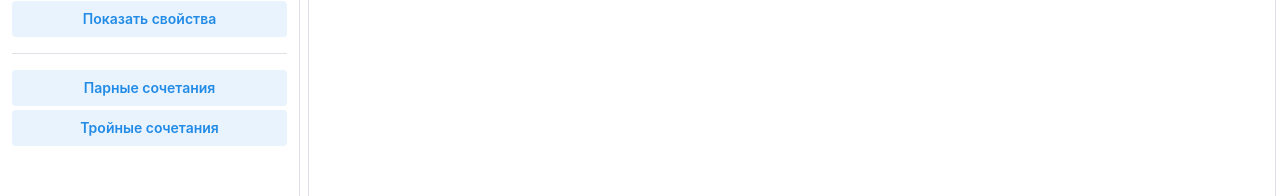
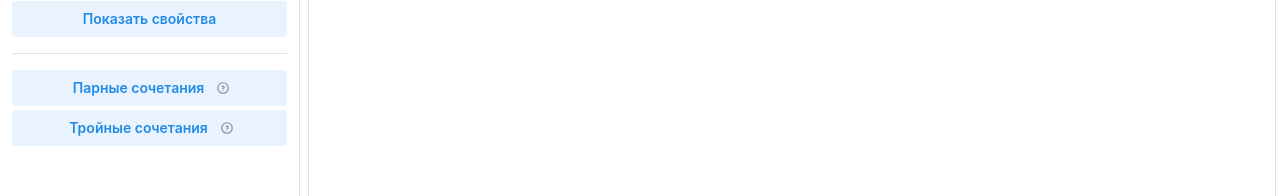
Before and after one commit to Rax-il/skyrim-alchemist-handbook, a React (Vite) app: page / in a window 1280 px wide. Shown: the part 576-772 px from the top of the page. Built offline with nearby package versions, Linux system fonts and the light colour scheme.

Commit message:
feat: wire HintIcon into EditorModal, SettingsModal, ControlPanel (Task 2 of hint-icons)

```diff
--- a/src/components/ControlPanel.tsx
+++ b/src/components/ControlPanel.tsx
@@ -1,5 +1,6 @@
 import { Button, Divider, Radio, Select, Stack, Text } from "@mantine/core";
 import type { ComponentNameInfo, FilterKind, PropertyInfo } from "../lib/api";
+import { HintIcon } from "./HintIcon";
 
 type Selects = [number | null, number | null, number | null, number | null];
 
@@ -100,10 +101,22 @@ export function ControlPanel({
 
       <Divider my="sm" />
 
-      <Button variant="light" onClick={onFindPairs}>
+      <Button
+        variant="light"
+        onClick={onFindPairs}
+        rightSection={
+          <HintIcon label="Вывести сочетания двух ингредиентов, дающих максимальное количество эффектов. (Учитывает переключатель «Все»/«Улучшения»/«Яды».)" />
+        }
+      >
         Парные сочетания
       </Button>
-      <Button variant="light" onClick={onFindMaxCombinations}>
+      <Button
+        variant="light"
+        onClick={onFindMaxCombinations}
+        rightSection={
+          <HintIcon label="Вывести сочетания трёх ингредиентов, дающих максимальное количество эффектов. (Учитывает переключатель «Все»/«Улучшения»/«Яды».)" />
+        }
+      >
         Тройные сочетания
       </Button>
     </Stack>
--- a/src/components/EditorModal.tsx
+++ b/src/components/EditorModal.tsx
@@ -15,6 +15,7 @@ import { api } from "../lib/api";
 import type { ComponentNameInfo, PropertyInfo } from "../lib/api";
 import { GOOD_QUALITY_SIZE, useAdaptiveImageSize } from "../lib/useAdaptiveImageSize";
 import { LANGUAGE_OPTIONS } from "../lib/languages";
+import { HintIcon } from "./HintIcon";
 
 interface Props {
   opened: boolean;
@@ -387,6 +388,7 @@ export function EditorModal({ opened, onClose, onChanged, lang }: Props) {
             <Text size="xs" c="dimmed">
               (Только для текущего языка)
             </Text>
+            <HintIcon label="Корректировки описания ингредиента будут сохранены только для текущего языка" />
           </Group>
           <Textarea
             key={loadedName}
--- a/src/components/SettingsModal.tsx
+++ b/src/components/SettingsModal.tsx
@@ -24,6 +24,7 @@ import type { AppScaleName, AppThemeName } from "../lib/appTheme";
 import { ADDON_CHECKBOX_IDS, ADDON_LABELS } from "../lib/addons";
 import type { AddonId } from "../lib/addons";
 import { LANGUAGE_OPTIONS } from "../lib/languages";
+import { HintIcon } from "./HintIcon";
 
 interface Props {
   opened: boolean;
@@ -218,7 +219,12 @@ export function SettingsModal({
                 comboboxProps={{ withinPortal: true }}
               />
               <TextInput
-                label="Макс. кол-во сочетаний"
+                label={
+                  <Group gap={6} align="center">
+                    <span>Макс. кол-во сочетаний</span>
+                    <HintIcon label="Количество комбинаций ингредиентов, отображаемое при нажатии на кнопки «Парные сочетания» и «Тройные сочетания»" />
+                  </Group>
+                }
                 value={maxCombinationsInput}
                 onChange={(e) => setMaxCombinationsInput(e.currentTarget.value.replace(/\D/g, ""))}
                 inputMode="numeric"
```
